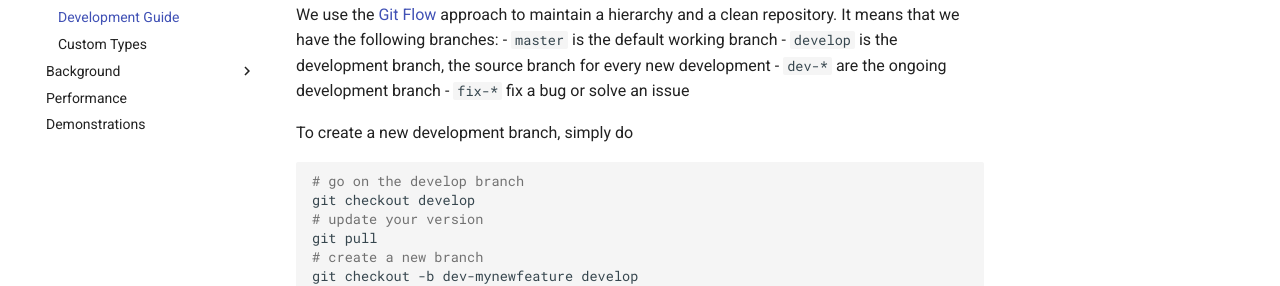
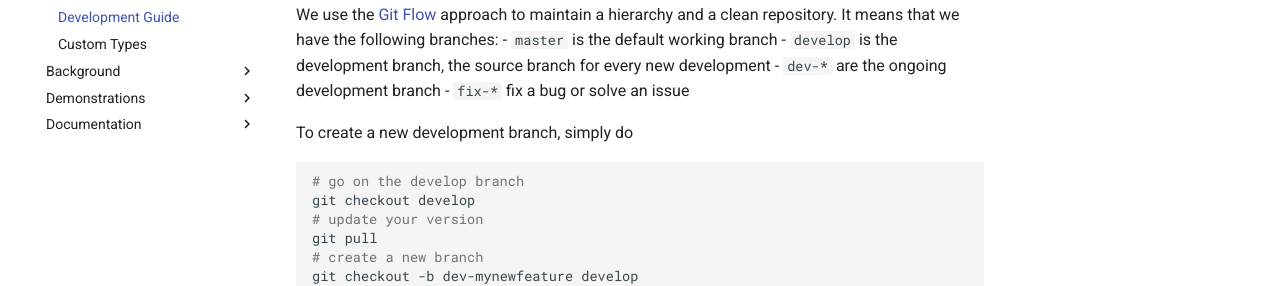
Before and after one commit to vanreeslab/murphy-web, an MkDocs documentation site: the page built from docs/development-guide.md, in a window 1280 px wide. Shown: the part 229-515 px from the top of the page. Built offline with MkDocs 1.6.1 and Material for MkDocs 9.7.7, drawn with Linux system fonts in a browser that asks for light colours; emoji names are drawn with the system emoji font; part of the change alters nothing that is shown.

```diff
--- a/docs/development-guide.md
+++ b/docs/development-guide.md
@@ -1,5 +1,4 @@
 # Development Guide
-
 
 ## Git management
 We use the [Git Flow](https://nvie.com/posts/a-successful-git-branching-model/) approach to maintain a hierarchy and a clean repository.
--- a/mkdocs.yml
+++ b/mkdocs.yml
@@ -14,8 +14,13 @@ nav:
     - Multiresolution grid: multiresolution-grids.md
     - Implementation: implementation.md
     - Immersed Interface: immersed-interface.md
-  - Performance: performance.md
-  - Demonstrations: demonstrations.md
+  - Demonstrations:
+    - Applications: demonstrations.md
+    - Performance: performance.md
+  - Documentation:
+    - Classes: doxybook2/Classes/index.md
+    - Files: doxybook2/Files/index.md
+    - Namespaces : doxybook2/Namespaces/index.md
 
 theme:
   name: material
```
Also changed, not shown: 3 other files.
